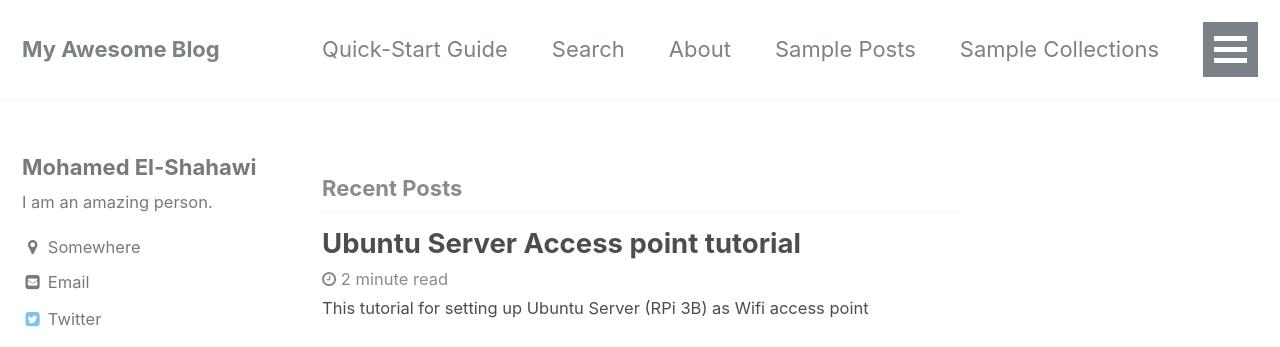
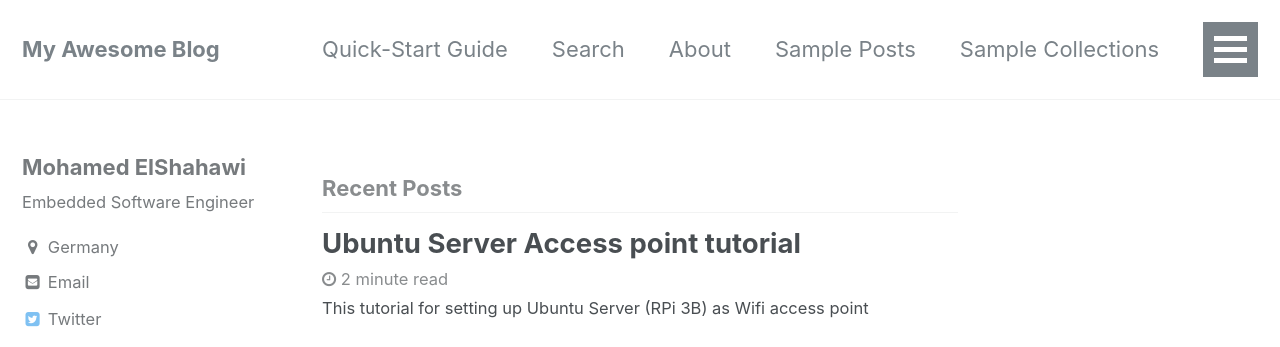
Before and after one commit to ExtremeGTX/extremegtx.github.io, a Jekyll site: the page built from index.html, in a window 1280 px wide. Shown: the top 347 px of the page. Built offline with Jekyll 4.4.1, drawn with Linux system fonts in a browser that asks for light colours; the list of posts is cut into pages by our own code.

Commit message:
Update _config.yml

```diff
--- a/_config.yml
+++ b/_config.yml
@@ -12,7 +12,7 @@ locale                   : "en"
 title                    : "My Awesome Blog"
 title_separator          : "-"
 name                     : "Mohamed El-Shahawi"
-description              : "An amazing website."
+description              : "Github pages pilot"
 url                      : # the base hostname & protocol for your site e.g. "https://mmistakes.github.io"
 baseurl                  : # the subpath of your site, e.g. "/blog"
 repository               : # GitHub username/repo-name e.g. "mmistakes/minimal-mistakes"
@@ -82,11 +82,11 @@ analytics:
 
 # Site Author
 author:
-  name             : "Mohamed El-Shahawi"
+  name             : "Mohamed ElShahawi"
   avatar           : # path of avatar image, e.g. "/assets/images/bio-photo.jpg"
-  bio              : "I am an amazing person."
-  location         : "Somewhere"
-  email            : extremegtx@hotmail.com
+  bio              : "Embedded Software Engineer"
+  location         : "Germany"
+  email            : ExtremeGTX@hotmail.com
   uri              :
   bitbucket        :
   codepen          :
```
